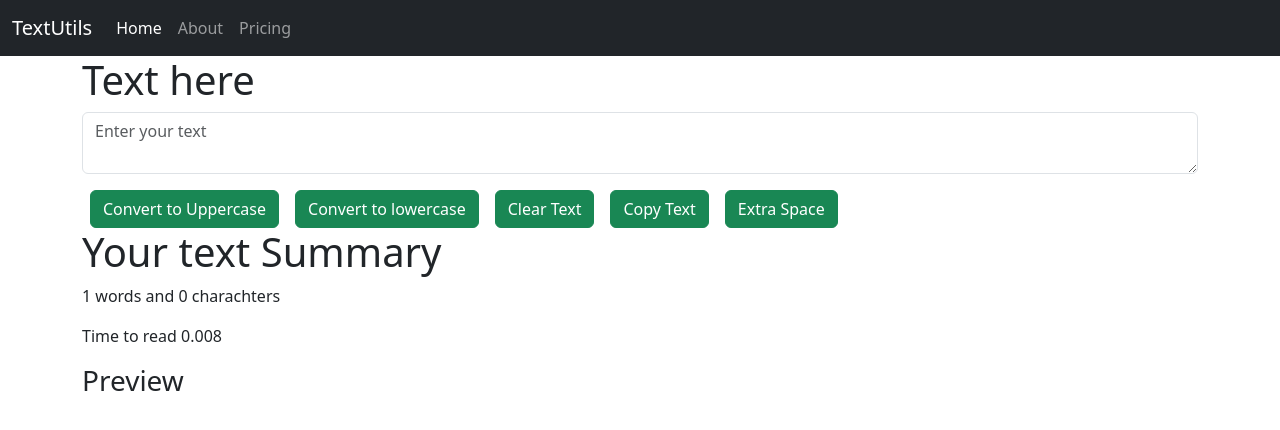
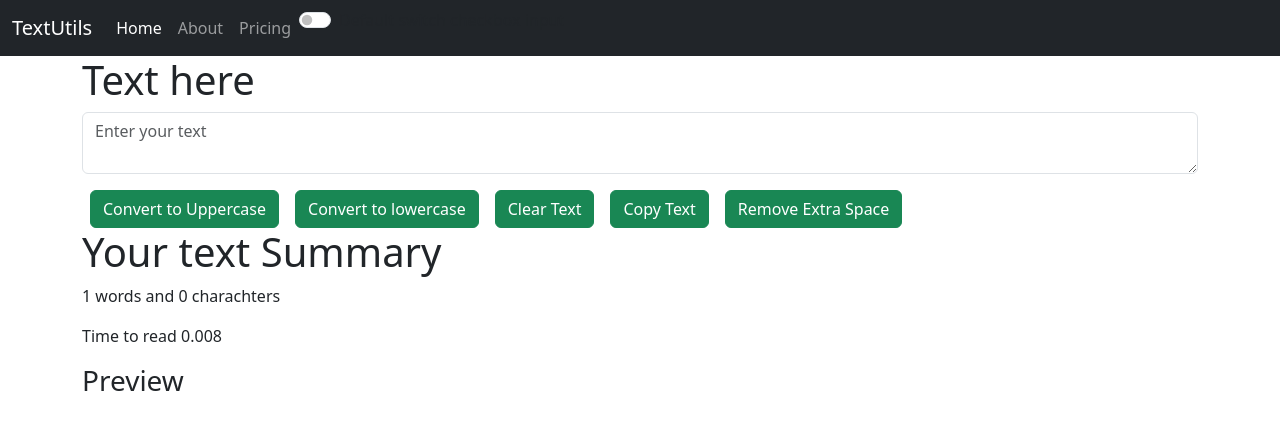
Before and after one commit to Tarunk0201/Text-Utils, a React (Create React App) app: page / in a window 1280 px wide. Shown: the top 430 px of the page. Built offline with nearby package versions, Linux system fonts and the light colour scheme.

Commit message:
name changed

```diff
--- a/src/App.js
+++ b/src/App.js
@@ -1,4 +1,5 @@
 
+import React, { useState } from 'react';
 import './App.css';
 import Navbar from './camponent/Navbar';
 import TextForm from './camponent/TextForm';
@@ -6,9 +7,12 @@ import TextForm from './camponent/TextForm';
 
 
 function App() {
+
+  const [mode, setMode] = useState(`dark`);
+
   return (
     <>
-    <Navbar title="TextUtils"></Navbar>
+    <Navbar title="TextUtils" mode={mode}></Navbar>
     <TextForm />
     {/* <About/> */}
     </>
--- a/src/camponent/Navbar.js
+++ b/src/camponent/Navbar.js
@@ -3,7 +3,7 @@ import PropTypes from "prop-types";
 
 export default function Navbar(props){
     return(
-        <nav className="navbar navbar-expand-lg bg-dark navbar-dark">
+        <nav className={`navbar navbar-expand-lg bg-${props.mode} navbar-${props.mode}`}>
         <div className="container-fluid">
             <a className="navbar-brand" href="/">{props.title}</a>
         <button className="navbar-toggler" type="button" data-bs-toggle="collapse" data-bs-target="#navbarNav" aria-controls="navbarNav"    aria-expanded="false" aria-label="Toggle navigation">
@@ -20,6 +20,10 @@ export default function Navbar(props){
                 <li className="nav-item">
                 <a className="nav-link" href="/">Pricing</a>
                 </li>
+                <div class="form-check form-switch">
+                   <input class="form-check-input" type="checkbox" role="switch" id="flexSwitchCheckDefault" />
+                   <label class="form-check-label" for="flexSwitchCheckDefault">Default switch checkbox input</label>
+                </div>
             </ul>
         </div>
     </div>
--- a/src/camponent/TextForm.js
+++ b/src/camponent/TextForm.js
@@ -50,7 +50,7 @@ export default function TextForm(props){
             <button className="btn btn-success mx-2" onClick={handleLoClick}> Convert to lowercase </button>
             <button className="btn btn-success mx-2" onClick={handleClear}> Clear Text </button>
             <button className="btn btn-success mx-2" onClick={handleCopy}> Copy Text </button>
-            <button className="btn btn-success mx-2" onClick={handleExtraSpace}> Extra Space </button>
+            <button className="btn btn-success mx-2" onClick={handleExtraSpace}>Remove Extra Space </button>
         </div>
         <div className="container">
             <h1>Your text Summary</h1>
```
